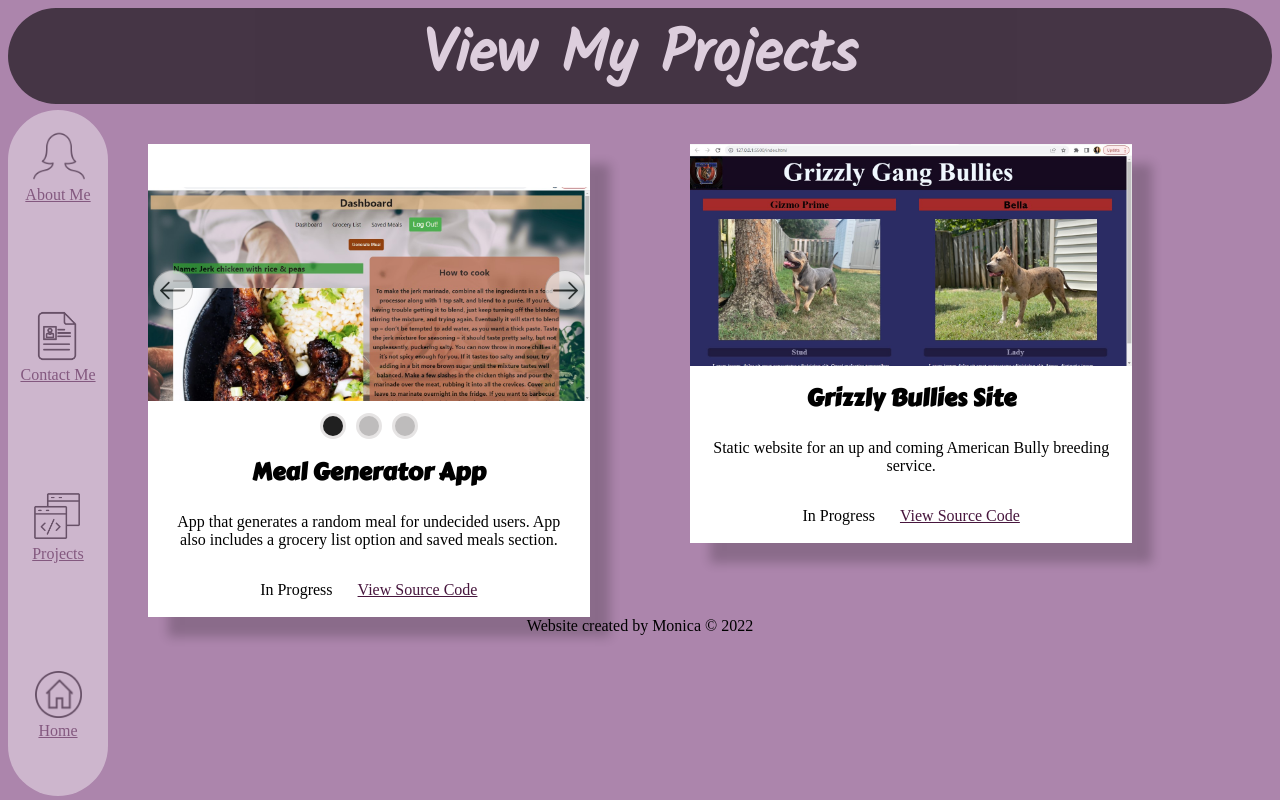
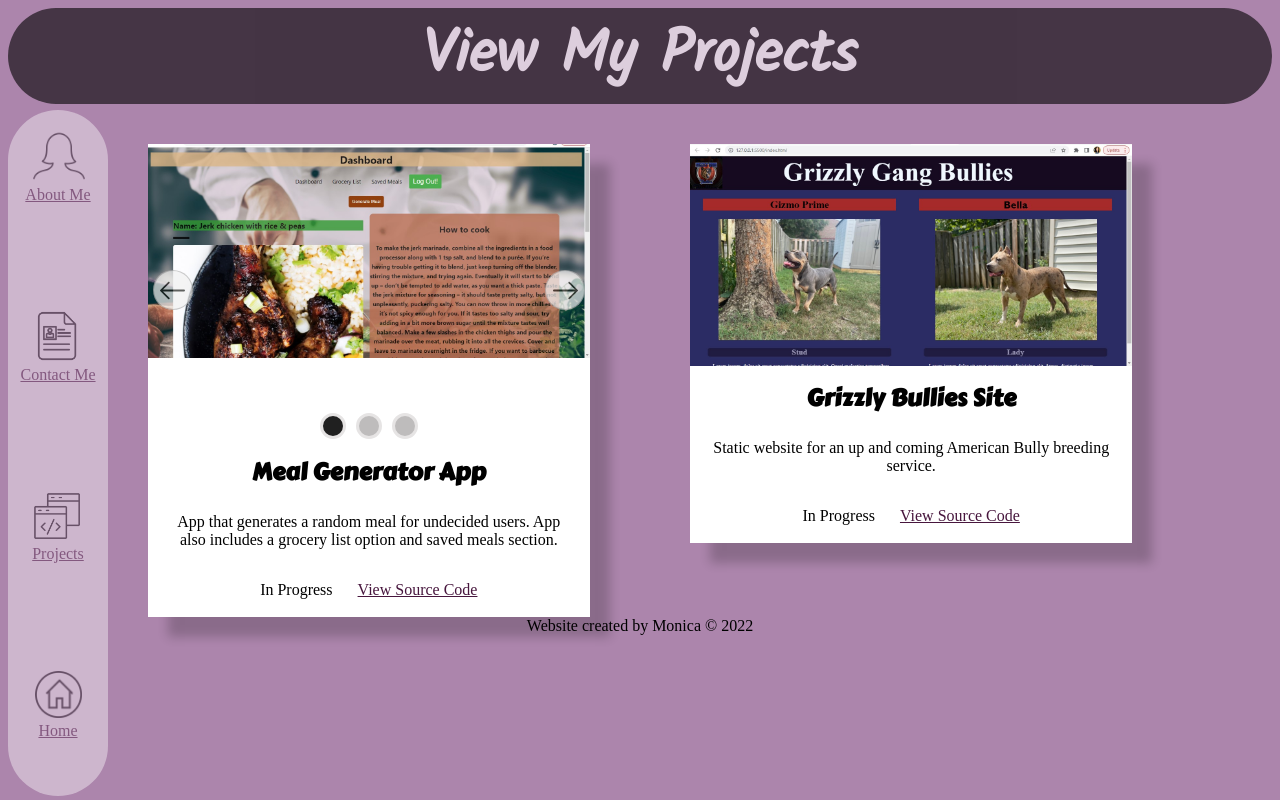
Before and after one commit to Monie-B/My-Portfolio, a React (Create React App) app: page /projects in a window 1280 px wide. Built offline with nearby package versions, Linux system fonts and the light colour scheme; a web font is replaced by a local one.

Commit message:
updating projects page

```diff
--- a/src/CSS/slider.css
+++ b/src/CSS/slider.css
@@ -1,7 +1,7 @@
 .container-slider {
     max-width: 100%;
     height: 300px;
-    width: 600px;
+    /* width: 600px; */
     /* margin: 100px auto 0; */
     position: relative;
     overflow: hidden;
@@ -15,7 +15,7 @@
 
   .slide {
     width: 100%;
-    height: 100%;
+    /* height: 100%; */
     position: absolute;
     opacity: 0;
     transition: opacity ease-in-out 0.4s;
```
Also changed, not shown: src/pages/Projects.js (+10 -0 lines).
